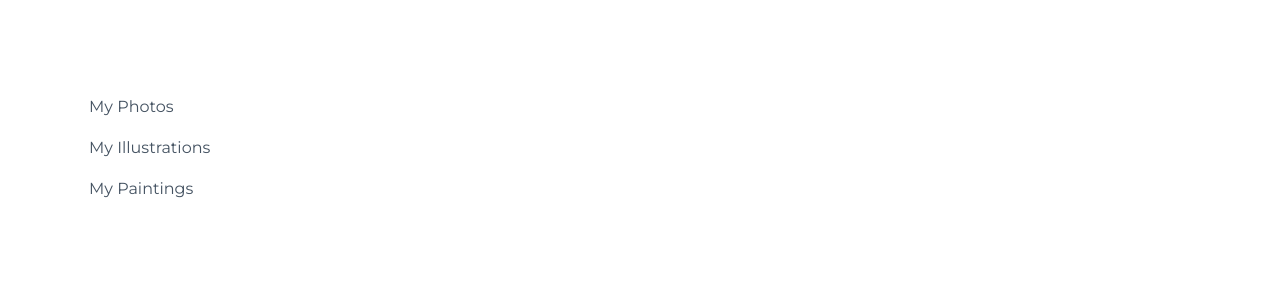
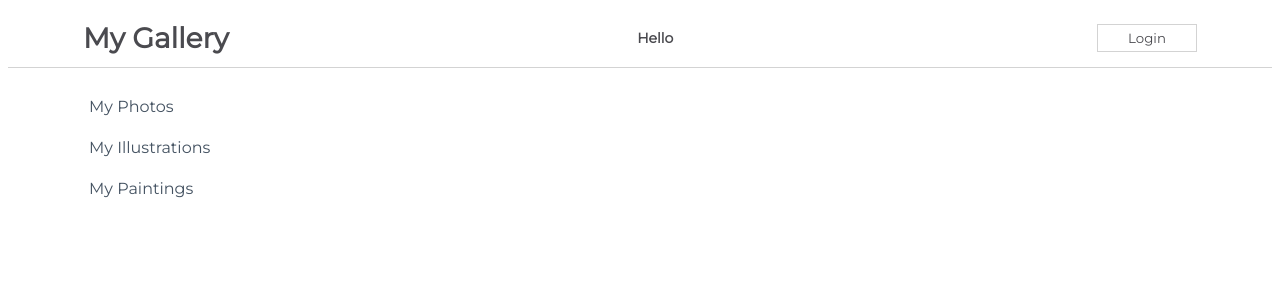
Before and after one commit to yoesk8/react-challenge, a React (Create React App) app in the folder my-app/: page / in a window 1280 px wide. Shown: the top 300 px of the page. Built offline with nearby package versions, Linux system fonts and the light colour scheme.

Commit message:
Created first stateful component for the navbar

```diff
--- a/my-app/src/App.js
+++ b/my-app/src/App.js
@@ -1,11 +1,13 @@
 import css from './App.module.css';
 
 import SideBar from './components/Sidebar';
+import NavBarSimple from './components/NavBarSimple';
 
 function App() {
   return (
     <div className={css.App}>
       <SideBar />
+      <NavBarSimple />
     </div>
   );
 }
--- /dev/null
+++ b/my-app/src/components/NavBarSimple.js
@@ -0,0 +1,34 @@
+import React from 'react';
+import css from './css/NavBarSimple.module.css';
+
+class NavBarSimple extends React.Component {
+    constructor(props) {
+        super(props);
+        this.state = {
+            message: "Hello",
+            buttonText:"Login",
+        };
+    }
+
+    handleClick = () => {
+        this.setState((prevState) => {
+            console.log("Previous State:", prevState);
+            return {
+                message: prevState.message === "Hello" ? "Goodbye" : "Hello",
+                buttonText : prevState.buttonText === "Login" ? "Logout" : "Login"
+            };
+        });
+    };
+
+    render() {
+        return (
+            <div className={css.NavBar}>
+                <h1>My Gallery</h1>
+                <span>{this.state.message}</span>
+                <button onClick={this.handleClick}>{this.state.buttonText}</button>
+            </div>
+        );
+    }
+}
+
+export default NavBarSimple;
```
Also changed, not shown: my-app/package.json (+7 -8 lines), 1 other file (tests, documents, lock files or other folders).
